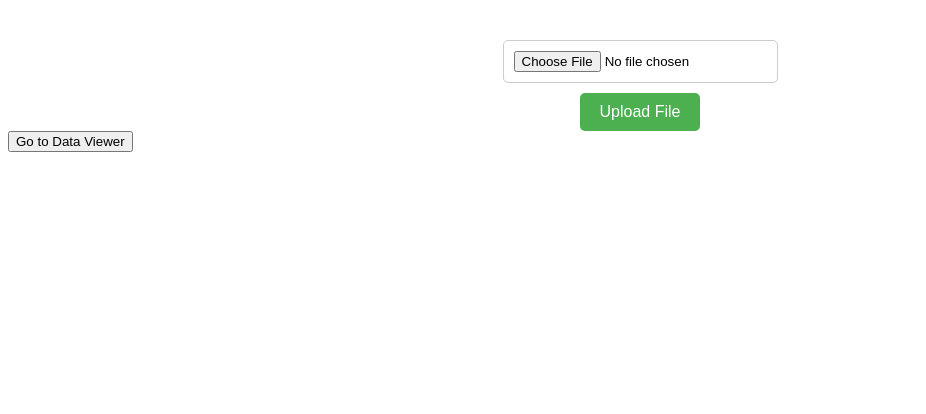
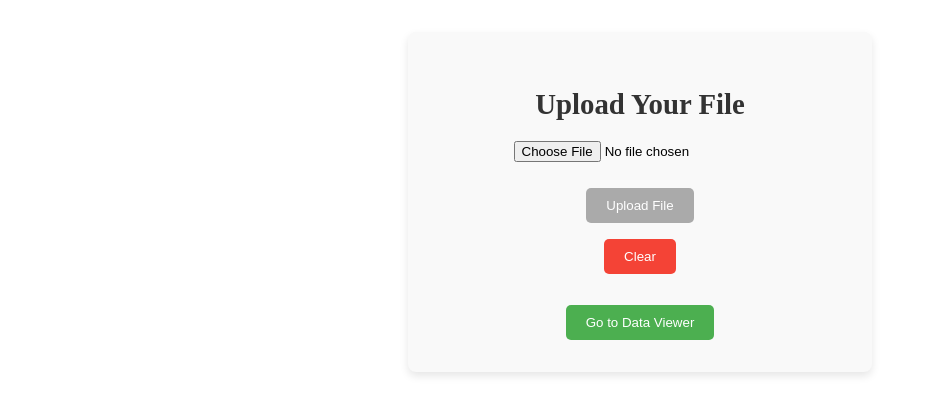
Before and after one commit to bhanukad610/data-processing-webapp, a React (Create React App) app in the folder web/: page / in a window 1280 px wide. Shown: the top 414 px of the page, without its empty margins (0-926 px from the left). Built offline with nearby package versions, Linux system fonts and the light colour scheme.

Commit message:
Added new filters and enhanced ui

```diff
--- a/web/src/App.js
+++ b/web/src/App.js
@@ -1,5 +1,5 @@
 import React from 'react';
-import { Link, BrowserRouter as Router, Route, Routes } from 'react-router-dom';
+import { BrowserRouter as Router, Route, Routes } from 'react-router-dom';
 import FileUpload from './components/FileUpload';
 import DataViewer from './components/DataViewer';
 
@@ -13,9 +13,6 @@ function App() {
         </Routes>
       </div>
       <div>
-      <Link to="/data-viewer">
-        <button>Go to Data Viewer</button>
-      </Link>
       </div>
     </Router>
   );
--- a/web/src/components/DataViewer.js
+++ b/web/src/components/DataViewer.js
@@ -1,55 +1,81 @@
-import React, { useEffect, useState } from 'react';
+import React, { useState, useEffect } from 'react';
+import { Link } from 'react-router-dom';
 import { fetchFiles } from '../services/api';
 import './styles/DataViewer.css';
 
 const DataViewer = () => {
   const [files, setFiles] = useState([]);
+  const [sortOption, setSortOption] = useState('name-asc');
+  const [searchQuery, setSearchQuery] = useState('');
 
   useEffect(() => {
     const loadFiles = async () => {
+      try {
         const data = await fetchFiles();
         setFiles(data);
+      } catch (error) {
+        console.error("Error fetching files:", error);
+      }
     };
     loadFiles();
   }, []);
 
+  // Sort the files based on selected option
+  const sortedFiles = [...files].sort((a, b) => {
+    if (sortOption === 'name-asc') return a.file.localeCompare(b.file);
+    if (sortOption === 'name-desc') return b.file.localeCompare(a.file);
+    if (sortOption === 'time-asc') return new Date(a.uploaded_at) - new Date(b.uploaded_at);
+    if (sortOption === 'time-desc') return new Date(b.uploaded_at) - new Date(a.uploaded_at);
+    return 0;
+  });
+
+  // Filter files based on search query
+  const filteredFiles = sortedFiles.filter(file =>
+    file.file.toLowerCase().includes(searchQuery.toLowerCase())
+  );
+
   return (
-        <div className="data-viewer">
-            <h2>Uploaded Files</h2>
-            <div className="file-list">
-                {files.length > 0 ? (
-                    files.map(file => (
-                        <div key={file.id} className="file-card">
-                            <h3>File ID: {file.id}</h3>
+    <div className="data-viewer-container">
+      <h2>Data Viewer</h2>
+
+      <Link to="/" className="back-button">
+        &larr; Back to Home
+      </Link>
+
+      {/* Search Input */}
+      <input
+        type="text"
+        placeholder="Search by file name"
+        value={searchQuery}
+        onChange={(e) => setSearchQuery(e.target.value)}
+        className="search-bar"
+      />
+
+      {/* Sort Controls */}
+      <div className="sort-controls">
+        <label>Sort By:</label>
+        <button onClick={() => setSortOption('name-asc')}>Name Asc</button>
+        <button onClick={() => setSortOption('name-desc')}>Name Desc</button>
+        <button onClick={() => setSortOption('time-asc')}>Time Asc</button>
+        <button onClick={() => setSortOption('time-desc')}>Time Desc</button>
+      </div>
+
+      {/* File List */}
+      <ul className="file-list">
+        {filteredFiles.map((file) => (
+          <li key={file.id}>
+            <p><strong>File:</strong> {file.file}</p>
             <p><strong>Uploaded At:</strong> {new Date(file.uploaded_at).toLocaleString()}</p>
-                            <p><strong>File:</strong> <a href={file.file} target="_blank" rel="noopener noreferrer">{file.file}</a></p>
-                            <h4>Data Types:</h4>
-                            {file.data_types.length > 0 ? (
-                                <table className="data-types-table">
-                                    <thead>
-                                        <tr>
-                                            <th>Column Name</th>
-                                            <th>Data Type</th>
-                                        </tr>
-                                    </thead>
-                                    <tbody>
-                                        {file.data_types.map((dataType, index) => (
-                                            <tr key={index}>
-                                                <td>{dataType.column_name}</td>
-                                                <td>{dataType.data_type}</td>
-                                            </tr>
+            <ul>
+              {file.data_types.map((type, index) => (
+                <li key={index}>
+                  <strong>{type.column_name}:</strong> {type.data_type}
+                </li>
               ))}
-                                    </tbody>
-                                </table>
-                            ) : (
-                                <p>No data types available.</p>
-                            )}
-                        </div>
-                    ))
-                ) : (
-                    <p>No files uploaded yet.</p>
-                )}
-            </div>
+            </ul>
+          </li>
+        ))}
+      </ul>
     </div>
   );
 };
--- a/web/src/components/FileUpload.js
+++ b/web/src/components/FileUpload.js
@@ -1,9 +1,12 @@
 import React, { useState } from 'react';
 import { uploadFile } from '../services/api';
+import { Link } from 'react-router-dom';
 import './styles/FileUpload.css';
 
 const FileUpload = () => {
   const [file, setFile] = useState(null);
+  const [isLoading, setIsLoading] = useState(false);
+  const [responseTypes, setResponseTypes] = useState(null);
 
   const handleFileChange = (e) => {
     setFile(e.target.files[0]);
@@ -12,23 +15,58 @@ const FileUpload = () => {
   const handleSubmit = async (e) => {
     e.preventDefault();
     if (file) {
+      setIsLoading(true);
       try {
         const response = await uploadFile(file);
+        setResponseTypes(response);
         alert('File uploaded successfully');
-        console.log(response);
       } catch (error) {
         alert('Failed to upload file');
         console.error(error);
+      } finally {
+        setIsLoading(false);
       }
     }
   };
 
+  const handleClear = () => {
+    setFile(null);
+    setResponseTypes(null);
+  };
+
   return (
     <div className="file-upload-container">
-      <form onSubmit={handleSubmit}>
-        <input type="file" onChange={handleFileChange} />
-        <button type="submit">Upload File</button>
+      <h2 className="upload-title">Upload Your File</h2>
+      <form onSubmit={handleSubmit} className="upload-form">
+        <input
+          type="file"
+          onChange={handleFileChange}
+          className="file-input"
+          aria-label="Choose file"
+        />
+        <button type="submit" className="upload-button" disabled={isLoading || !file}>
+          {isLoading ? 'Uploading...' : 'Upload File'}
+        </button>
+        <button type="button" className="clear-button" onClick={handleClear} disabled={!file && !responseTypes}>
+          Clear
+        </button>
       </form>
+      <Link to="/data-viewer" className="data-viewer-link">
+        <button className="viewer-button">Go to Data Viewer</button>
+      </Link>
+
+      {responseTypes && (
+        <div className="response-data">
+          <h3>Data Types Inferred:</h3>
+          <ul>
+            {Object.entries(responseTypes).map(([column, dataType]) => (
+              <li key={column}>
+                <strong>{column}:</strong> {dataType}
+              </li>
+            ))}
+          </ul>
+        </div>
+      )}
     </div>
   );
 };
--- a/web/src/components/styles/DataViewer.css
+++ b/web/src/components/styles/DataViewer.css
@@ -1,34 +1,58 @@
-.data-viewer {
+.data-viewer-container {
+  max-width: 800px;
+  margin: auto;
   padding: 20px;
-  font-family: Arial, sans-serif;
+}
+
+.search-bar {
+  width: 100%;
+  padding: 8px;
+  margin-bottom: 10px;
+  border-radius: 4px;
+  border: 1px solid #ccc;
+}
+
+.sort-controls {
+  margin-bottom: 15px;
+  display: flex;
+  gap: 10px;
+}
+
+.sort-controls button {
+  padding: 6px 12px;
+  border-radius: 4px;
+  border: 1px solid #ccc;
+  background-color: #f7f7f7;
+  cursor: pointer;
+}
+
+.sort-controls button:hover {
+  background-color: #e7e7e7;
 }
 
 .file-list {
-  display: flex;
-  flex-direction: column;
-  gap: 20px;
+  list-style-type: none;
+  padding: 0;
 }
 
-.file-card {
-  border: 1px solid #ccc;
-  border-radius: 8px;
-  padding: 15px;
-  background-color: #f9f9f9;
+.file-list li {
+  border: 1px solid #ddd;
+  padding: 10px;
+  margin-bottom: 10px;
+  border-radius: 5px;
 }
 
-.data-types-table {
-  width: 100%;
-  border-collapse: collapse;
-  margin-top: 10px;
+.back-button {
+  display: inline-block;
+  margin-bottom: 15px;
+  padding: 8px 12px;
+  text-decoration: none;
+  color: #fff;
+  background-color: #007bff;
+  border-radius: 4px;
+  font-weight: bold;
 }
 
-.data-types-table th, .data-types-table td {
-  border: 1px solid #ddd;
-  padding: 8px;
-  text-align: left;
+.back-button:hover {
+  background-color: #0056b3;
 }
-
-.data-types-table th {
-  background-color: #f2f2f2;
-  font-weight: bold;
-}
--- a/web/src/components/styles/FileUpload.css
+++ b/web/src/components/styles/FileUpload.css
@@ -1,33 +1,78 @@
 .file-upload-container {
+  max-width: 400px;
+  margin: 2rem auto;
+  padding: 2rem;
+  background-color: #f9f9f9;
+  border-radius: 8px;
+  box-shadow: 0 4px 8px rgba(0, 0, 0, 0.1);
+  text-align: center;
+}
+
+.upload-title {
+  font-size: 1.8rem;
+  color: #333;
+  margin-bottom: 20px;
+  font-weight: bold;
+}
+
+.upload-form {
   display: flex;
   flex-direction: column;
   align-items: center;
-    margin-top: 40px;
+  gap: 1rem;
+  margin-bottom: 15px;
 }
 
-  .file-upload-container form {
-    display: flex;
-    flex-direction: column;
-    align-items: center;
-    gap: 10px;
+.file-input {
+  margin-bottom: 10px;
 }
 
-  .file-upload-container input[type="file"] {
-    border: 1px solid #ccc;
-    padding: 10px;
+.upload-button, .clear-button, .viewer-button {
+  background-color: #007bff;
+  color: white;
+  border: none;
+  padding: 10px 20px;
+  cursor: pointer;
   border-radius: 5px;
+  transition: background-color 0.3s ease;
 }
 
-  .file-upload-container button {
-    padding: 10px 20px;
-    background-color: #4CAF50;
-    color: white;
-    border: none;
-    border-radius: 5px;
-    cursor: pointer;
-    font-size: 16px;
+.upload-button:disabled {
+  background-color: #aaa;
 }
 
-  .file-upload-container button:hover {
-    background-color: #45a049;
+.clear-button {
+  background-color: #f44336;
 }
+
+.upload-button:hover:not(:disabled), .clear-button:hover:not(:disabled), .viewer-button:hover {
+  background-color: #0056b3;
+}
+
+.viewer-button {
+  background-color: #4caf50;
+  margin-top: 1rem;
+}
+
+.response-data {
+  margin-top: 20px;
+  text-align: left;
+}
+
+.response-data h3 {
+  font-size: 1.2rem;
+  color: #333;
+  font-weight: bold;
+  margin-bottom: 10px;
+}
+
+.response-data ul {
+  list-style: none;
+  padding: 0;
+}
+
+.response-data li {
+  font-size: 1rem;
+  color: #555;
+  margin: 8px 0;
+}
```
Lines whose indentation alone changed are shown as unchanged.
